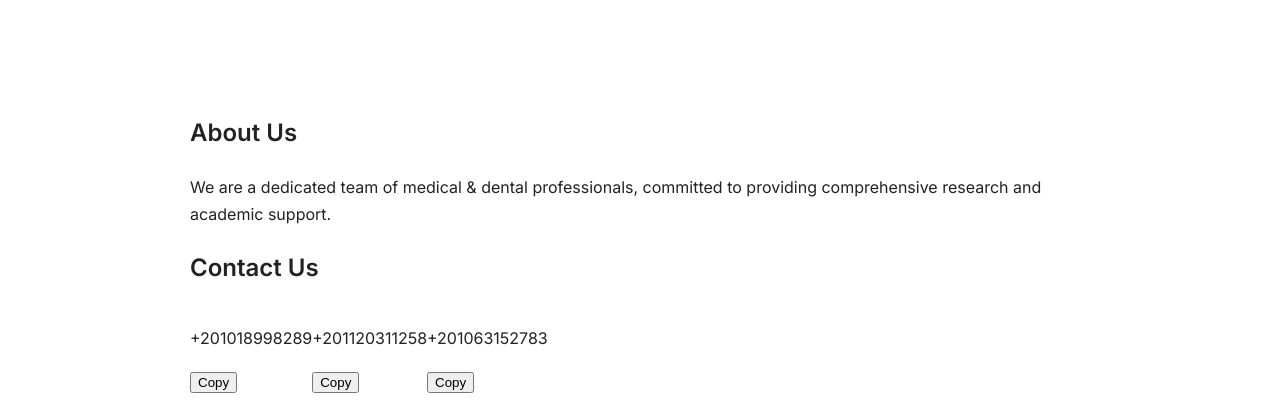
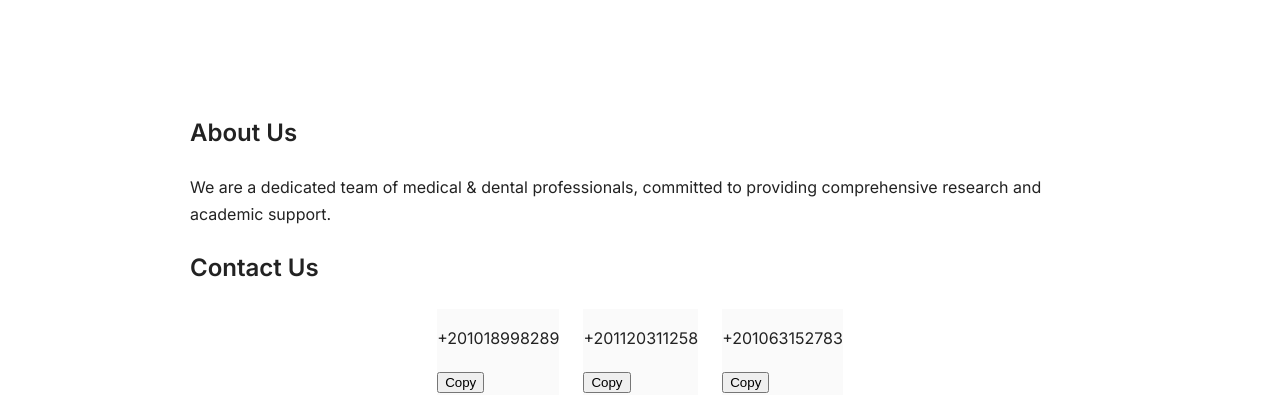
Before and after one commit to Aizen-79/MedScribe-new, a plain HTML site: page index.html in a window 1280 px wide. Shown: the part 1398-1810 px from the top of the page. Drawn offline with nearby package versions, Linux system fonts and the light colour scheme.

Commit message:
Update styles.css

```diff
--- a/styles.css
+++ b/styles.css
@@ -122,4 +122,9 @@ nav ul li a:hover { color: var(--muted); }
 /* Contact & Payment */
 .contact-box {
   display: flex;
-  flex
+  flex-wrap: wrap;
+  gap: var(--space-m);
+  justify-content: center;
+}
+.contact-item {
+  background: #fafafa
```
